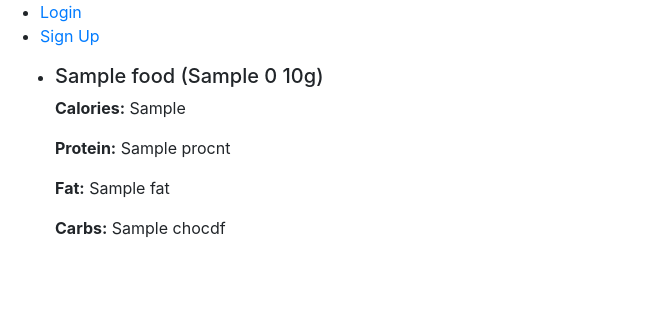
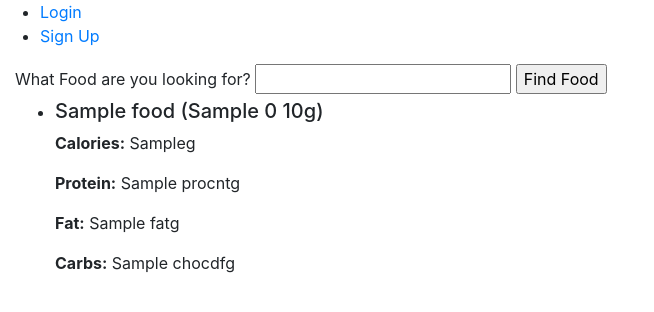
Before and after one commit to BriGuy520/Productivity-App, a Django app: template productivity_app/nutrition/templates/nutrition/food_list.html in a window 1280 px wide. Shown: the top 312 px of the page, without its empty margins (0-654 px from the left). Run offline with Django 3.2, Linux system fonts and the light colour scheme; the template is opened without the code that fills it: most values are stand-ins (such as "Sample title", 1, 10 or a date in 2020).

Commit message:
made a working search feature for my nutrition app

```diff
--- a/productivity_app/nutrition/templates/nutrition/food_list.html
+++ b/productivity_app/nutrition/templates/nutrition/food_list.html
@@ -1,15 +1,22 @@
 {% extends 'base.html'%}
 
 {% block content%}
+
+<form method="post">
+  {% csrf_token %}
+  <label for="food">What Food are you looking for?</label>
+  <input type="text" name="search_term" aria-label="What Food Item are you looking for?">
+  <input type="submit" value="Find Food">
+</form>
 
 <ul>
   {% for food in foods.hints %}
   <li>
     <h5>{{food.food.label}} ({{food.measures.0.label}} {{food.measures.0.weight}}g)</h5>
-    <p><strong>Calories:</strong> {{food.food.nutrients.ENERC_KCAL}}</p>
-    <p><strong>Protein:</strong> {{food.food.nutrients.PROCNT}}</p>
-    <p><strong>Fat:</strong> {{food.food.nutrients.FAT}}</p>
-    <p><strong>Carbs:</strong> {{food.food.nutrients.CHOCDF}}</p>
+    <p><strong>Calories:</strong> {{food.food.nutrients.ENERC_KCAL}}g</p>
+    <p><strong>Protein:</strong> {{food.food.nutrients.PROCNT}}g</p>
+    <p><strong>Fat:</strong> {{food.food.nutrients.FAT}}g</p>
+    <p><strong>Carbs:</strong> {{food.food.nutrients.CHOCDF}}g</p>
   </li>
   {% endfor %}
 </ul>
--- a/productivity_app/nutrition/views.py
+++ b/productivity_app/nutrition/views.py
@@ -6,10 +6,13 @@ from pprint import pprint
 
 import requests
 
+
 # Create your views here.
 def search_food(request):
 
-    search_term = 'milk'
+
+
+    search_term = request.POST.get('search_term', False)
 
     r = requests.get(f'https://api.edamam.com/api/food-database/v2/parser?app_id={settings.EDAMAM_APP_ID}&app_key={settings.EDAMAM_API_KEY}&ingr={search_term}&nutrition-type=logging&calories=0-1000&category=generic-foods')
     foods = r.json()
```
